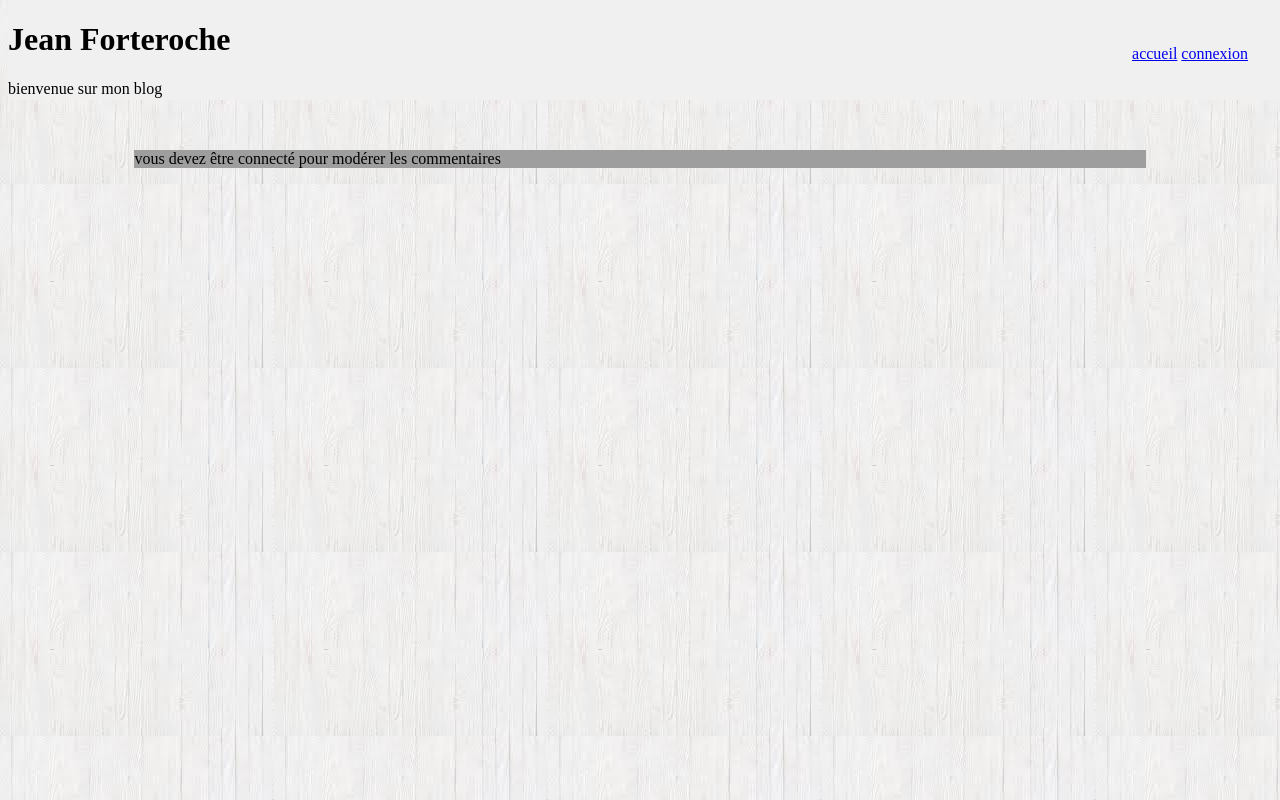
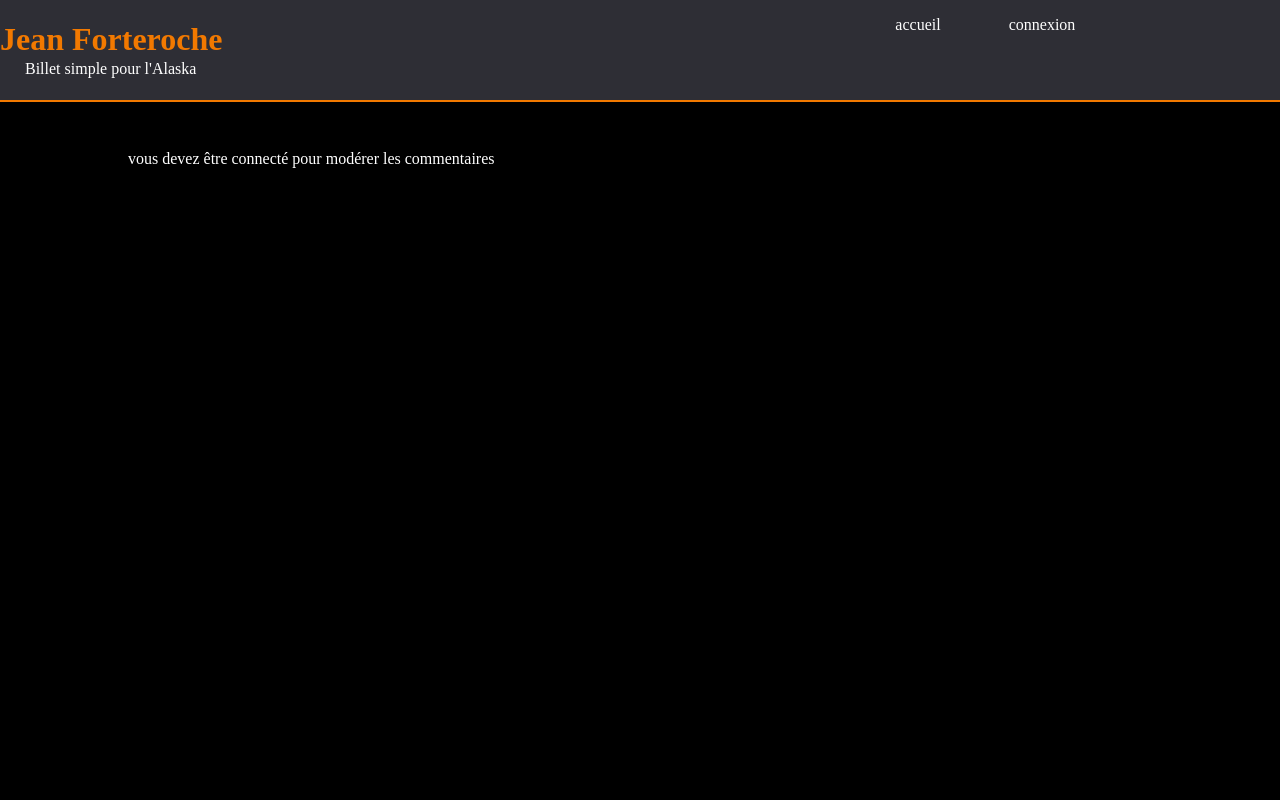
Before and after one commit to TimotheOCR/projet4, a PHP site: template views/viewModeration.php in a window 1280 px wide. Run offline with PHP 8.4, Linux system fonts and the light colour scheme; the template is opened without the code that fills it, so the values that code supplies are empty; some libraries are stand-ins or nearby versions; grey boxes are pictures that could not be loaded.

Commit message:
Add files via upload

```diff
--- a/controllers/ControllerAccueil.php
+++ b/controllers/ControllerAccueil.php
@@ -11,11 +11,7 @@
         private $_view;
 
         public function __construct(){
-            // if (isset($url) && count($url) > 1){
-            //     throw new \Exception('Page introuvable');}
-            // else{
-                $this->articles();
-            // }
+            $this->articles();
         }
 
         private function articles(){
--- a/controllers/ControllerArticle.php
+++ b/controllers/ControllerArticle.php
@@ -44,6 +44,8 @@
                     if(isset($_POST['titre'], $_POST['contenu'], $_POST['auteur']) && !empty($_POST['titre'] && !empty($_POST['contenu'] && !empty($_POST['auteur'])))) {
                         $manager->add($article);
                         echo("L'article est publié");
+                        $this->_view = new View('Utilisateur');
+                        $this->_view->generate(array());
                     }else{
                     die("Le formulaire est incomplet");
                     }
--- a/index.php
+++ b/index.php
@@ -4,7 +4,5 @@
     use Controllers\Router;
     use Models\UtilisateurManager;
 
-
-
     $router = new Router();
     $router->routReq();
--- a/models/CommentaireManager.php
+++ b/models/CommentaireManager.php
@@ -16,6 +16,7 @@ class CommentaireManager extends Model {
     public function reportCom($id){
         $q = $this->getBdd()->prepare("UPDATE commentaires SET signalement = signalement +1 WHERE id=$id");
         $q->execute();
+        echo '<script>alert("Le commentaire est signalé")</script>';
     }
 
     public function deleteCommentaire($id){
--- a/styles.css
+++ b/styles.css
@@ -1,8 +1,4 @@
-body {
-    background-image: url(images/images.jpg);
-}
-
-
+/* header */
 header {
     margin : 0;
     padding : 0;
@@ -10,28 +6,62 @@ header {
     top : 0;
     width: 100%;
     height: 100px;
-    background-color: rgb(240,240,240);
+    background-color: #2e2e35;
+    color:white;
+    border-bottom : solid  #f27900 2px;
+}
+h1 {
+    color : #f27900;
+}
+#m-left p {
+    position : relative;
+    bottom: 20px;
+    left : 25px;
 }
 #m-right {
     width: 50%;
-    float: right;
-    padding-top: 45px;
-    padding-right: 40px;
-    text-align: right;
+    display : inline-grid;
+    text-align: center;
 
 }
+#m-right p {
+    width: 20%;
+    display : inline-grid;
+    text-align: center;
+}
 #m-left {
+    width : 50%;
     float : left;
 
+}
+li {
+    display : inline-grid;
+    width : 20%;
+    text-align: center;
+}
+
+/* body */
+body {
+    background-color: black;
+    margin: 0px;
+    color: white;
+}
+h2 {
+    color :  #f27900;
+}
+hr {
+   color : #f27900;
+   width : 80%;
 }
 :is(section#accueil, section#utilisateur, section#moderation, section#publicate) {
     margin-top : 150px;
     width: 80%;
     margin-right: auto;
     margin-left: auto;
-    background-image: url(images/.jpg);
 }
-
+section#utilisateur{
+    text-align: center;
+}
 .style{
     margin-top: 150px;
     border: 30px solid transparent;
@@ -61,3 +91,55 @@ header {
 #comFormPublier {
     width : 50px;
 }
+div.gestionU {
+    display: inline-grid;
+    width: 35%;
+    text-align: center;
+}
+a {
+    color:white;
+    text-decoration : none;
+}
+.articleLienA{
+    margin-top: 10px;
+    display: inline-grid;
+}
+.articleLienA :hover {
+    color: #f27900;
+    text-decoration: #f27900;
+    text-decoration-line: underline;
+}
+:is(.articleAcc, .commMod) {
+    margin : 15px;
+    background-color: #2e2e35;
+    padding : 15px;
+}
+.btnMod :hover {
+
+    border-radius: 90px;
+    background-color: black;
+    color: #f27900;
+    text-decoration: #f27900;
+    text-decoration-line: underline;
+
+}
+.btn{
+    background-color : #f27900;
+    width : 100px;
+    height: 30px;
+    border-radius : 90px;
+    text-align: center;
+}
+li.btnli :hover{
+    color: #f27900;
+    text-decoration: #f27900;
+    text-decoration-line: underline;
+
+}
+.btnA {
+    padding-top: 5px;
+    color : white;
+}
+.commMod {
+    margin : 15px;
+}
--- a/views/template.php
+++ b/views/template.php
@@ -3,7 +3,7 @@
 <html>
     <head>
         <link rel="stylesheet" type="text/css" media="screen" href="styles.css" />
-
+        <script src="https://cdn.tiny.cloud/1/8543kzkkzt3pplrx9dli68ptqdzj3dslceufo2gdejox2i96/tinymce/5/tinymce.min.js" referrerpolicy="origin"></script>
         <meta charset="utf-8" />
         <title><?= $t ?></title>
     </head>
@@ -11,17 +11,19 @@
     <header>
         <div id="m-left">
         <h1> Jean Forteroche </h1>
-        <p> bienvenue sur mon blog </p>
+        <p> Billet simple pour l'Alaska</p>
         </div>
         <nav id="m-right">
-            <a href='?url=Accueil'>accueil</a>
-            <?php if(isset($_SESSION['name'])): ?>
-                <p> Bienvenue : <?php echo $_SESSION['name'] ?>
-                <a href="?url=Utilisateur/view">gestion</a>
-                <a href="?url=Utilisateur/logout"> déconnexion</a>
+            <ul>
+                <li class="btnli"><a href='?url=Accueil'>accueil</a> </li>
+                <?php if(isset($_SESSION['name'])): ?>
+                    <p> Bienvenue : <?php echo $_SESSION['name'] ?></p>
+                    <li class="btnli"><a href="?url=Utilisateur/view">gestion</a></li>
+                    <li class="btnli"><a href="?url=Utilisateur/logout"> déconnexion</a></li>
                 <?php else : ?>
-                    <a href="?url=Utilisateur/view">connexion</a>
-            <?php endif ?>
+                    <li class="btnli"><a href="?url=Utilisateur/view">connexion</a></li>
+                <?php endif ?>
+            </ul>
         </nav>
 
     </header>
--- a/views/viewAccueil.php
+++ b/views/viewAccueil.php
@@ -7,7 +7,7 @@ session_start();
         <h2 class="titreAcc"><?= $article->getTitre() . ' ' . $article->getId()  ?></h2>
         <time class="timeAcc"><?= $article->getDate() ?></time>
         <div class="pAcc"><?= $article->getContenu()?></div>
+        <div class="articleLienA btn btnMod"><a href="/projet4/?url=Article/getOne/<?=$article->getId()?>" class="btnA">lire la suite</a></div>
     </div>
-    <a href="http://localhost/projet4/?url=Article/getOne/<?=$article->getId()?>">lien vers l'article <?= ' ' . $article->getId() ?></a>
     <?php endforeach; ?>
 </section>
--- a/views/viewCommentaire.php
+++ b/views/viewCommentaire.php
@@ -1,4 +1,4 @@
-
+<?php session_start() ?>
 <h2><?= $commentaire->getAuteurId() ?></h2>
 <time><?= $commentaire->getDate() ?></time>
 <p><?= $commentaire->getCommentaire()?><p>
--- a/views/viewModeration.php
+++ b/views/viewModeration.php
@@ -5,12 +5,21 @@ session_start();
     <?php
     if(isset($_SESSION['name'])):
         foreach ($commentaires  as $commentaire):?>
-            <h2><?= $commentaire->getAuteurId() ?></h2>
-            <time><?= $commentaire->getDate() ?></time>
-            <p>commentaire signalé <?= $commentaire->getSignalement() ?> fois</p>
-            <p><?= $commentaire->getCommentaire()?><p>
-            <a href="?url=Commentaire/clean/<?=$commentaire->getId()?>">laisser</a>
-            <a href="?url=Commentaire/delete/<?=$commentaire->getId()?>">supprimer</a>
+            <div class="commMod">
+                <p>commentaire signalé <?= $commentaire->getSignalement() ?> fois</p>
+                <h2><?= $commentaire->getAuteurId() ?></h2>
+                <time><?= $commentaire->getDate() ?></time>
+                <p><?= $commentaire->getCommentaire()?><p>
+                <ul>
+                    <li class="btn btnMod">
+                        <a href="?url=Commentaire/clean/<?=$commentaire->getId()?>" class="btnA">laisser</a>
+                    </li>
+                    <li class="btn btnMod">
+                        <a href="?url=Commentaire/delete/<?=$commentaire->getId()?>" class="btnA">supprimer</a>
+                    </li>
+                </ul>
+                <hr>
+            </div>
         <?php endforeach;
     else:?>
         <p> vous devez être connecté pour modérer les commentaires </p>
```
Also changed, not shown: controllers/ControllerCommentaire.php (+32 -10 lines), controllers/ControllerUtilisateur.php (+7 -6 lines), models/ArticleManager.php (+6 -6 lines), models/Model.php (+0 -8 lines), models/UtilisateurManager.php (+2 -7 lines), views/viewArticle.php (+5 -6 lines), views/viewPublicate.php (+0 -9 lines), views/viewUtilisateur.php (+6 -8 lines).
